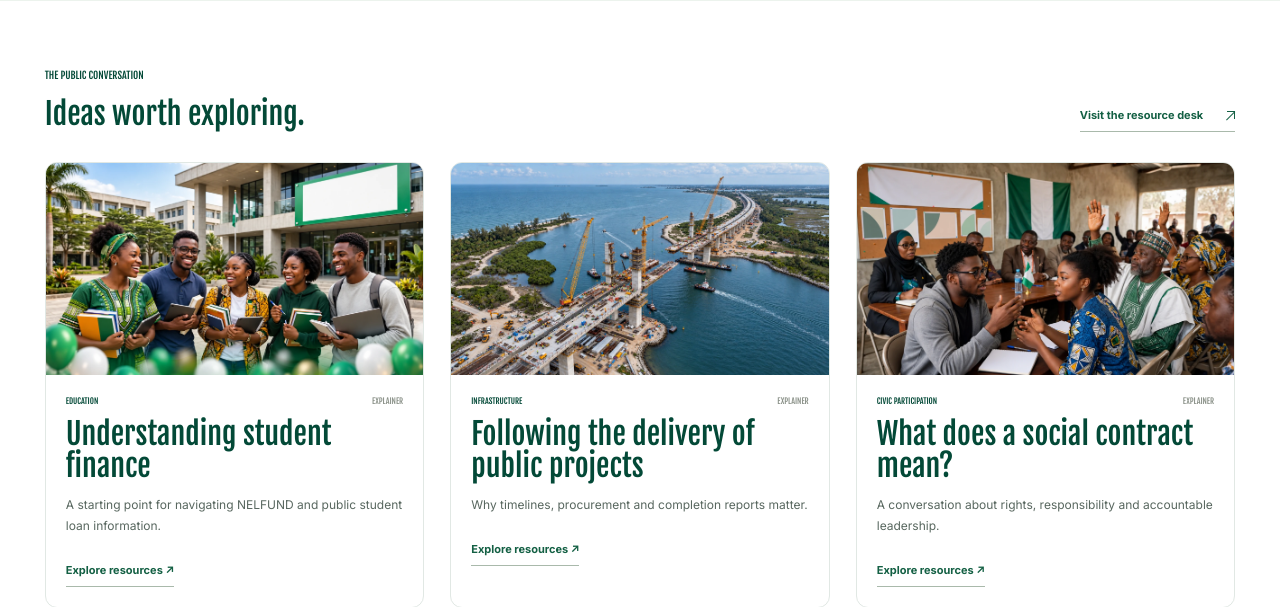
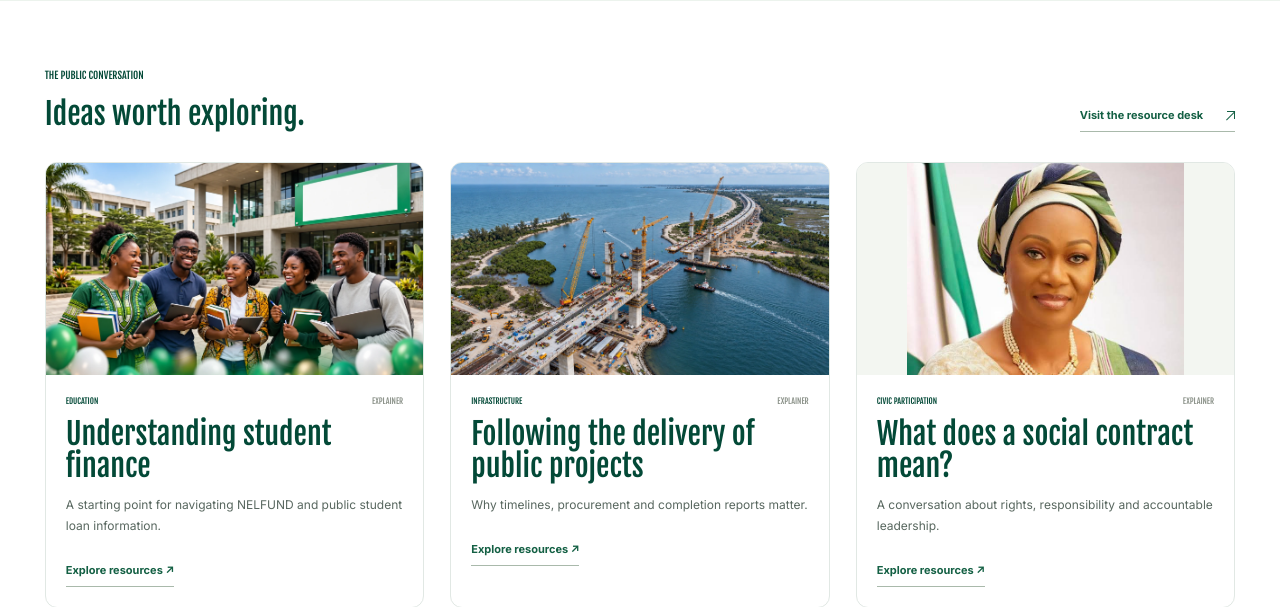
Before and after one commit to aitechdevs/SOCIAL-CONTRACT-GROUP, a PHP site: page / in a window 1280 px wide. Shown: the part 3039-3646 px from the top of the page. Run offline with PHP 8.4, Linux system fonts and the light colour scheme.

Commit message:
Replace civic participation card image with supplied Oluremi portrait

```diff
--- a/assets/brand-display.css
+++ b/assets/brand-display.css
@@ -33,3 +33,5 @@ body .about-feature>img{display:block;width:100%;height:auto;aspect-ratio:16/9;o
 .chapter-banner .chapter-photo{height:auto;aspect-ratio:738/402;top:50%;transform:translateY(-50%);background:#e7ede7}
 .chapter-banner .chapter-photo>img{display:block;width:100%;height:auto;aspect-ratio:738/402;object-fit:contain;object-position:center}
 @media(max-width:640px){.chapter-banner .chapter-photo{top:auto;transform:none}}
+
+.editorial-photo>img[src$="oluremi-tinubu-portrait.jpg"]{object-fit:contain;object-position:center;background:#f3f6f1}
--- a/index.php
+++ b/index.php
@@ -65,7 +65,7 @@ function topiccards($topics){$images=['01'=>['students-library.webp','Illustrati
 <section class="focus section"><div class="wrap"><div class="section-heading"><div><div class="eyebrow">UNDERSTAND THE ISSUES</div><h2>National priorities.<br>Everyday impact.</h2></div><div><p>The policies that shape our lives deserve<br>an informed, open conversation.</p><a class="text-link" href="<?=linkto('achievements')?>">Explore all policy areas <span class="outbound" aria-hidden="true"></span></a></div></div><div class="resource-tabs" role="group" aria-label="Filter featured topics"><button type="button" data-resource-filter="all" aria-pressed="true">Featured topics</button><button type="button" data-resource-filter="01" aria-pressed="false">Education</button><button type="button" data-resource-filter="02" aria-pressed="false">Energy</button><button type="button" data-resource-filter="03" aria-pressed="false">Infrastructure</button></div><p id="resource-count" class="resource-count" role="status" aria-live="polite">3 topic guides</p><div class="topic-grid resource-grid"><?php topiccards(array_slice($topics,0,3));?></div></div></section>
 <section class="section wrap impact"><div class="impact-image"><img src="<?=e(photoUrl('bridge-construction.webp'))?>" alt="Supplied illustration of a coastal bridge under construction; not a verified project photograph" loading="lazy" width="2048" height="1152"><div class="image-frame"></div></div><div class="impact-copy"><div class="eyebrow">POLICY. PROJECTS. PEOPLE.</div><h2>Look closer at<br>national development.</h2><p>What has been announced? What is being delivered? What does it mean for communities?</p><p>Explore major projects and policy initiatives under President Bola Ahmed Tinubu’s administration, with source links and clear verification status.</p><a class="button" href="<?=linkto('achievements')?>">Visit the impact library <span class="outbound" aria-hidden="true"></span></a><div class="mini-facts"><div><strong>6</strong><span>Policy areas</span></div><div><strong>37</strong><span>State & FCT directory</span></div><div><strong>1</strong><span>Shared responsibility</span></div></div></div></section>
 <section class="chapter-banner"><div class="wrap chapter-inner"><div class="eyebrow light">A NATIONAL CONVERSATION, ROOTED LOCALLY</div><h2>Every state. Every community.<br>Every voice matters.</h2><p>Discover our proposed chapter structure across Nigeria’s<br>36 states and the Federal Capital Territory.</p><a class="button gold" href="<?=linkto('chapters')?>">Find your state <span class="outbound" aria-hidden="true"></span></a><figure class="chapter-photo"><img src="/assets/photos-clean/tinubu-oluremi-chapters.jpg" alt="Bola Ahmed Tinubu seated beside Oluremi Tinubu" width="738" height="402" loading="lazy"></figure></div></section>
-<section class="section wrap"><div class="section-heading"><div><div class="eyebrow">THE PUBLIC CONVERSATION</div><h2>Ideas worth exploring.</h2></div><a class="text-link" href="<?=linkto('news')?>">Visit the resource desk <span class="outbound" aria-hidden="true"></span></a></div><div class="editorial-grid"><?php $articles=[['EDUCATION','Understanding student finance','A starting point for navigating NELFUND and public student loan information.','/assets/photos-clean/student-finance-illustration.webp'],['INFRASTRUCTURE','Following the delivery of public projects','Why timelines, procurement and completion reports matter.',photoUrl('bridge-construction.webp')],['CIVIC PARTICIPATION','What does a social contract mean?','A conversation about rights, responsibility and accountable leadership.','/assets/photos-clean/townhall-discussion.webp']];foreach($articles as $a):?><a class="editorial" href="<?=linkto('news')?>"><figure class="editorial-photo"><img src="<?=e($a[3])?>" alt="<?=e('Illustration for: '.$a[1])?>" width="2048" height="1152" loading="lazy"></figure><div class="eyebrow"><?=e($a[0])?> <span>EXPLAINER</span></div><h3><?=e($a[1])?></h3><p><?=e($a[2])?></p><span class="text-link">Explore resources ↗</span></a><?php endforeach;?></div></section>
+<section class="section wrap"><div class="section-heading"><div><div class="eyebrow">THE PUBLIC CONVERSATION</div><h2>Ideas worth exploring.</h2></div><a class="text-link" href="<?=linkto('news')?>">Visit the resource desk <span class="outbound" aria-hidden="true"></span></a></div><div class="editorial-grid"><?php $articles=[['EDUCATION','Understanding student finance','A starting point for navigating NELFUND and public student loan information.','/assets/photos-clean/student-finance-illustration.webp'],['INFRASTRUCTURE','Following the delivery of public projects','Why timelines, procurement and completion reports matter.',photoUrl('bridge-construction.webp')],['CIVIC PARTICIPATION','What does a social contract mean?','A conversation about rights, responsibility and accountable leadership.','/assets/photos-clean/oluremi-tinubu-portrait.jpg','Portrait of Oluremi Tinubu',633,484]];foreach($articles as $a):?><a class="editorial" href="<?=linkto('news')?>"><figure class="editorial-photo"><img src="<?=e($a[3])?>" alt="<?=e($a[4]??('Illustration for: '.$a[1]))?>" width="<?=e($a[5]??2048)?>" height="<?=e($a[6]??1152)?>" loading="lazy"></figure><div class="eyebrow"><?=e($a[0])?> <span>EXPLAINER</span></div><h3><?=e($a[1])?></h3><p><?=e($a[2])?></p><span class="text-link">Explore resources ↗</span></a><?php endforeach;?></div></section>
 <section class="join-panel wrap"><div><div class="eyebrow">TAKE PART IN SOMETHING SHARED</div><h2>An informed citizen.<br>A stronger community.</h2><p>Bring your curiosity, your experience and your voice.</p></div><div class="join-actions"><a class="button" href="<?=linkto('register')?>">Become a member <span class="outbound" aria-hidden="true"></span></a><a class="text-link" href="<?=linkto('volunteer')?>">Explore volunteering <span class="outbound" aria-hidden="true"></span></a></div></section>
 <?php else: ?>
 <section class="page-hero"><div class="wrap"><div class="breadcrumbs"><a href="/">Home</a> / <?=e($page==='achievements'?'National impact':ucfirst($page))?></div><div class="eyebrow">SOCIAL CONTRACT GROUP · NIGERIA</div><h1><?=e($titles[$page])?></h1></div></section><section class="section wrap page-content">
```
Also changed, not shown: IMAGE-MANIFEST.md (+2 -0 lines), assets/photos-clean/oluremi-tinubu-portrait.jpg (added), 2 other files.
